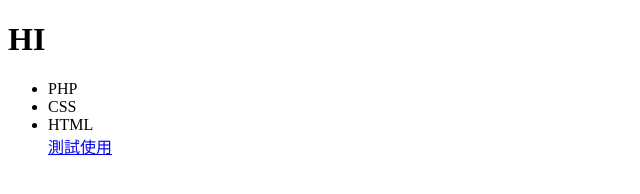
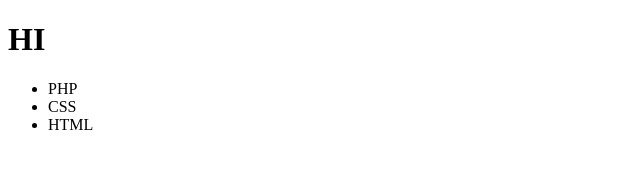
Before and after one commit to lin1130011/lin1130011.github.io, a plain HTML site: page index.html in a window 1280 px wide. Shown: the whole page, without its empty margins (0-640 px from the left). Drawn offline with Linux system fonts and the light colour scheme.

Commit message:
還原至原樣

```diff
--- a/index.html
+++ b/index.html
@@ -13,7 +13,6 @@
         <li>PHP</li>
         <li>CSS</li>
         <li>HTML</li>
-        <a href="../learning_process/html_learn/wokongtest.html">測試使用</a>
     </ul>
 
 
```
